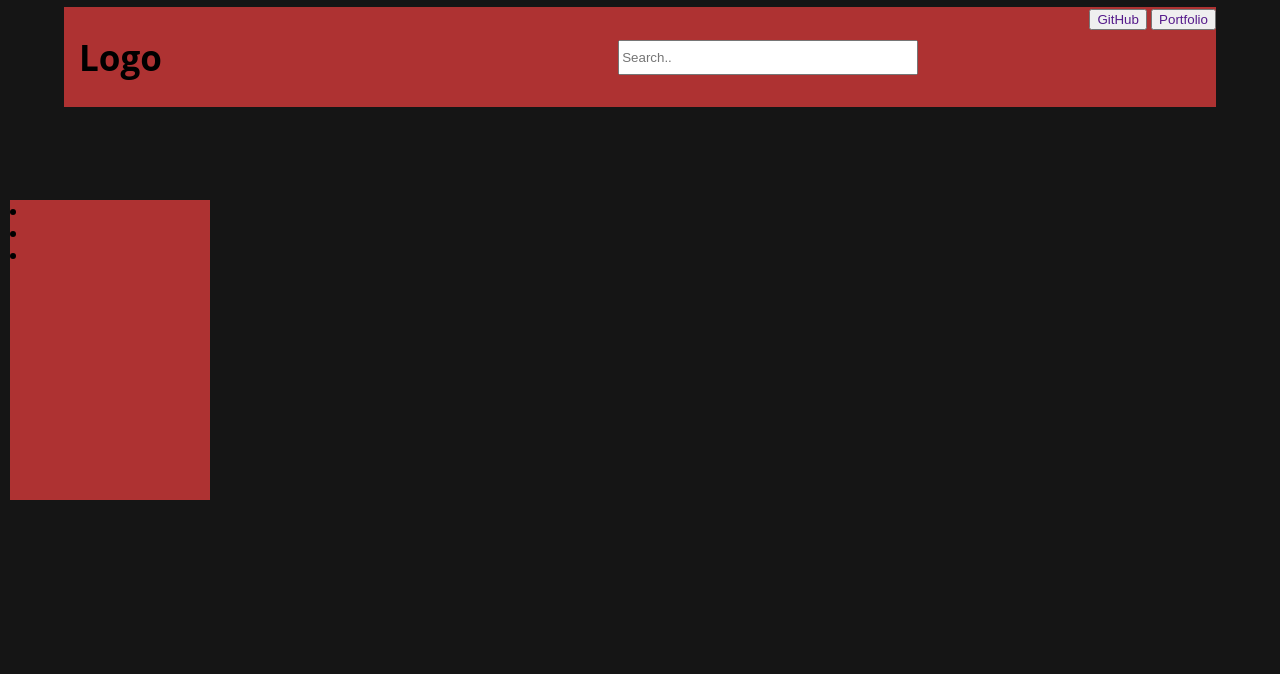
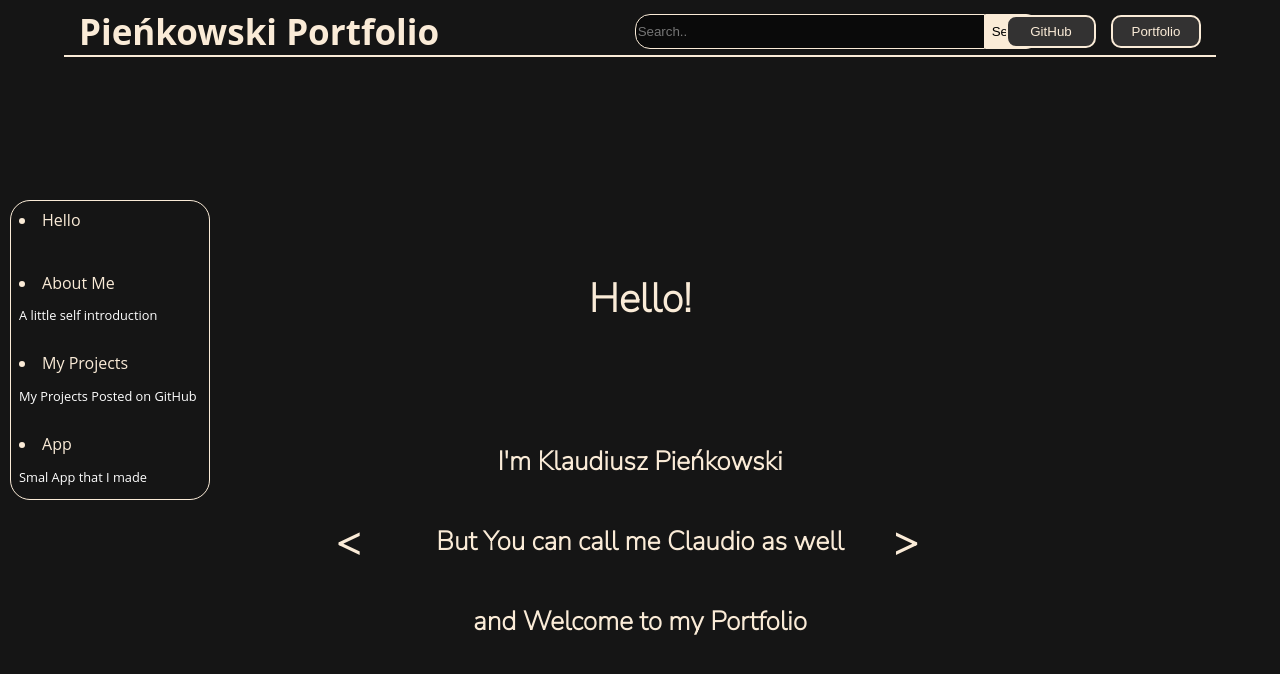
Before and after one commit to TheZetClaudio/Portfolio-2, a plain HTML site: page index.html in a window 1280 px wide. Shown: the top 674 px of the page. Drawn offline with Linux system fonts and the light colour scheme.

Commit message:
Update(Navbar, Section1, Aside)

```diff
--- /dev/null
+++ b/Aside.css
@@ -0,0 +1,29 @@
+
+/* Aside --------------------------------------------------------------------------------*/
+aside{
+    height: 300px;
+    width: 200px;
+    position: fixed;
+    top: 200px;
+    left: 10px;
+    display: flex;
+    flex-direction: column;
+    border: 1px solid;
+    border-radius: 20px;
+    padding: 8px;
+    color: antiquewhite;
+    background: rgb(21, 21, 21);
+    gap: 15px;
+}
+.AsideLink{
+    display: flex;
+    flex-direction: column;
+
+}
+.AsideLink a{
+    color: antiquewhite;
+}
+.AsideLink p{
+    font-size: 0.8rem;
+    color: #fff;
+}
--- /dev/null
+++ b/Section1.css
@@ -0,0 +1,65 @@
+*{
+    text-decoration: none;
+    box-sizing: border-box;
+}
+body{
+    font-family: "Open Sans", sans-serif;
+    background: rgb(21, 21, 21);
+    margin: 0;
+}
+
+/* Sections -------------------------------------------------------------------------------- */
+
+section{
+    height: 110vh;
+
+}
+.Hello{
+    color: antiquewhite;
+    display: flex;
+    flex-direction: column;
+    justify-content: center;
+    align-items: center;
+    font-family: 'Nunito Sans', sans-serif;
+    gap: 30px;
+}
+.Hello h1{
+    font-size: 2.5rem;
+}
+.dot1{
+    position: relative;
+    top: 75px;
+    height: 50px;
+    width: 50px;
+    margin-right: 50px;
+    cursor: pointer;
+    font-size: 40px;
+}
+.dot2{
+    position: relative;
+    top: 75px;
+    height: 50px;
+    width: 50px;
+    margin-left: 50px;
+    cursor: pointer;
+    font-size: 40px;
+}
+.Hello .Section1-calls{
+    display: flex;
+    flex-direction: row;
+}
+.FirstCall{
+    display: flex;
+    flex-direction: column;
+    justify-content: center;
+    align-items: center;
+    height: 200px;
+    font-size: 1.1rem;
+    transition: 1.5s;
+}
+.FirstCallAfter{
+    display: none;
+}
+.SecondCallAfter{
+    display: none;
+}
--- /dev/null
+++ b/Section1.js
@@ -0,0 +1,22 @@
+const dot1 = document.querySelector(".dot1");
+const dot2 = document.querySelector(".dot2");
+const Call1 = document.querySelector("#FirstCall");
+const Call2 = document.querySelector("#SecondCall");
+
+const changeFirstSlide = () => {
+    Call2.classList.add("SecondCall");
+    Call2.classList.remove('SecondCallAfter');
+    Call1.classList.add("FirstCallAfter");
+    Call1.classList.remove("FirstCall")
+
+};
+dot2.addEventListener('click', changeFirstSlide);
+
+const changeSecondSlide = () => {
+    Call2.classList.remove("SecondCall");
+    Call2.classList.add('SecondCallAfter');
+    Call1.classList.remove("FirstCallAfter");
+    Call1.classList.add("FirstCall")
+
+};
+dot1.addEventListener('click', changeSecondSlide);
--- a/index.html
+++ b/index.html
@@ -4,35 +4,61 @@
     <meta charset="UTF-8">
     <meta http-equiv="X-UA-Compatible" content="IE=edge">
     <meta name="viewport" content="width=device-width, initial-scale=1.0">
-    <link rel="stylesheet" href="/style.css">
+    <link rel="stylesheet" href="/Section1.css">
+    <link rel="stylesheet" href="/Aside.css">
+    <link rel="stylesheet" href="/navbar.css">
+    <link rel="preconnect" href="https://fonts.googleapis.com">
+<link rel="preconnect" href="https://fonts.gstatic.com" crossorigin>
+<link href="https://fonts.googleapis.com/css2?family=Nunito+Sans:wght@200&display=swap" rel="stylesheet">
     <title>Portfolio 2.0</title>
 
 </head>
 <body>
     <!--Navbar ------------------------------------------  -->
     <nav class="Navbar">
-        <div class="NavbarLogo"><h1>Logo</h1></div>
-        <div class="SearchBar"><input type="text" placeholder="Search.."></div>
+        <div class="NavbarLogo"><h1>Pieńkowski Portfolio</h1></div>
+        <form class="SearchBar" action="/index.html"><input type="text" placeholder="Search.."> <div class="SerchButton"><input type="submit" value="Search"></div></form>
         <div class="NavbarButton">
             <div class="AllButtons">
-                <button><a href="">GitHub</a></button>
-                <button><a href="">Portfolio</a></button>
+               <a href="https://www.youtube.com"><input type="button" value="GitHub" href=""></a>
+                <a href=""><input type="button" value="Portfolio" ></a>
             </div>
         </div>
     </nav>
     <!--Aside ------------------------------------------ -->
     <aside>
-        <li></li>
-        <li></li>
-        <li></li>
+        <div class="AsideLink"><li><a href=""> Hello</a></li><p></p></div>
+        <div class="AsideLink"><li><a href="#AboutMe">About Me</a></li><p>A little self introduction</p></div>
+        <div class="AsideLink"><li><a href="">My Projects</a></li><p>My Projects Posted on GitHub</p></div>
+        <div class="AsideLink"><li><a href="">App</a></li><p>Smal App that I made</p></div>
     </aside>
     <!--Section 1 ------------------------------------------ -->
-    <section>
+    <section class="Hello" id="Hello">
+        <h1>Hello!</h1>
+        <br>
+        <div class="Section1-calls">
+            <div class="dot1"><b><</b></div>
+        <div class="FirstCall" id="FirstCall">
+            <h2>I'm Klaudiusz Pieńkowski</h2>
+            <h2>But You can call me Claudio as well</h2>
+            <h2>and Welcome to my Portfolio</h2>
+        </div>
+        <div class="SecondCallAfter" id="SecondCall">
+            <h2>it's a Simple Site where i'm showing my skills</h2>
+            <h2>Fill Fre to Leave a Comment if You like it</h2>
+            <h2>only if i already made that work</h2>
+        </div>
+        <div class="dot2"><b>></b></div>
+    </div>
+    </section>
+    <!--Section 2 ------------------------------------------ -->
+    <section class="AboutMe" id="AboutMe">
 
     </section>
-    <!--Section 2 ------------------------------------------ -->
-    <section>
+     <!--Section 3 ------------------------------------------ -->
+    <section class="MyProjects" id="MyProjects">
 
     </section>
+    <script src="/Section1.js"></script>
 </body>
 </html>
--- /dev/null
+++ b/navbar.css
@@ -0,0 +1,86 @@
+/* NavBar --------------------------------------------------------------------------------*/
+.Navbar{
+    height: 50px;
+    width: 90%;
+    position: fixed;
+    margin-left: 5%; margin-right: 5%; margin-top: 7px;
+    display: flex;
+    justify-content: space-between;
+    padding:auto;
+    border-bottom: 2px solid;
+    border-color: antiquewhite;
+
+    background: rgb(21, 21, 21);
+}
+.NavbarLogo{
+    position: relative;
+    left: 15px;
+    display: flex;
+    align-items: center;
+}
+.NavbarLogo h1{
+   font-size: 35px;
+    display: flex;
+    color: antiquewhite;
+}
+.SearchBar{
+    position: relative;
+    left: 10%;
+    display: flex;
+    align-items: center;
+}
+.SearchBar input[type=text]{
+    height: 35px;
+    width: 350px;
+    background-color: rgb(10, 10, 10);
+    color: #fff;
+    border: 1px solid;
+    border-radius: 15px;
+    border-top-right-radius: 0px;
+    border-bottom-right-radius: 0px;
+    border-color: antiquewhite;
+}
+.SerchButton input[type=submit]{
+    height: 35px;
+    width: auto;
+    border: 1px solid;
+    border-radius: 15px;
+    border-top-left-radius: 0px;
+    border-bottom-left-radius: 0px;
+    border-color: antiquewhite;
+    background-color: antiquewhite;
+    cursor: pointer;
+}
+.NavbarButton{
+    position: relative;
+    right: 15px;
+    display: flex;
+}
+.AllButtons{
+    position: relative;
+    display: flex;
+    justify-content: space-between;
+    align-items: center;;
+    gap: 15px;
+}
+.AllButtons input[type=button]{
+    width: 90px;
+    height: 33px;
+    color: antiquewhite;
+    background: rgb(51, 50, 50);
+    border: 2px solid;
+    border-color: antiquewhite ;
+    border-radius: 10px;
+    cursor: pointer;
+    transition: 1s;
+}
+
+.AllButtons input[type=button]:hover{
+    scale: 1.13;
+    transition: 450ms;
+    border-color: rgb(21, 21, 21) rgb(21, 21, 21) #fff;
+    background-color: rgb(21, 21, 21);
+    border-radius: 0px;
+    cursor: pointer;
+    transition: 1s;
+}
--- a/style.css
+++ /dev/null
@@ -1,64 +0,0 @@
-*{
-    text-decoration: none;
-    box-sizing: border-box;
-}
-body{
-    font-family: "Open Sans", sans-serif;
-    background: rgb(21, 21, 21);
-    margin: 0;
-}
-/* NavBar --------------------------------------------------------------------------------*/
-.Navbar{
-    height: 100px;
-    width: 90%;
-    position: fixed;
-    margin-left: 5%; margin-right: 5%;
-    margin-top: 7px;
-    display: flex;
-    justify-content: space-between;
-    padding:auto;
-
-    background: rgb(174, 50, 50);
-}
-.NavbarLogo{
-    position: relative;
-    left: 15px;
-    display: flex;
-    align-items: center;
-}
-.NavbarLogo h1{
-   font-size: 35px;
-    display: flex;
-
-}
-.SearchBar{
-    position: relative;
-    left: 150px;
-    display: flex;
-    align-items: center;
-}
-.SearchBar input[type=text]{
-
-    height: 35px;
-    width: 300px;
-}
-
-/* Aside --------------------------------------------------------------------------------*/
-aside{
-    height: 300px;
-    width: 200px;
-    position: fixed;
-    top: 200px;
-    left: 10px;
-    display: flex;
-    flex-direction: column;
-
-
-    background: rgb(174, 50, 50);
-}
-
-/* Sections -------------------------------------------------------------------------------- */
-section{
-    height: 100vh;
-
-}
```
Also changed, not shown: main.js (deleted).
